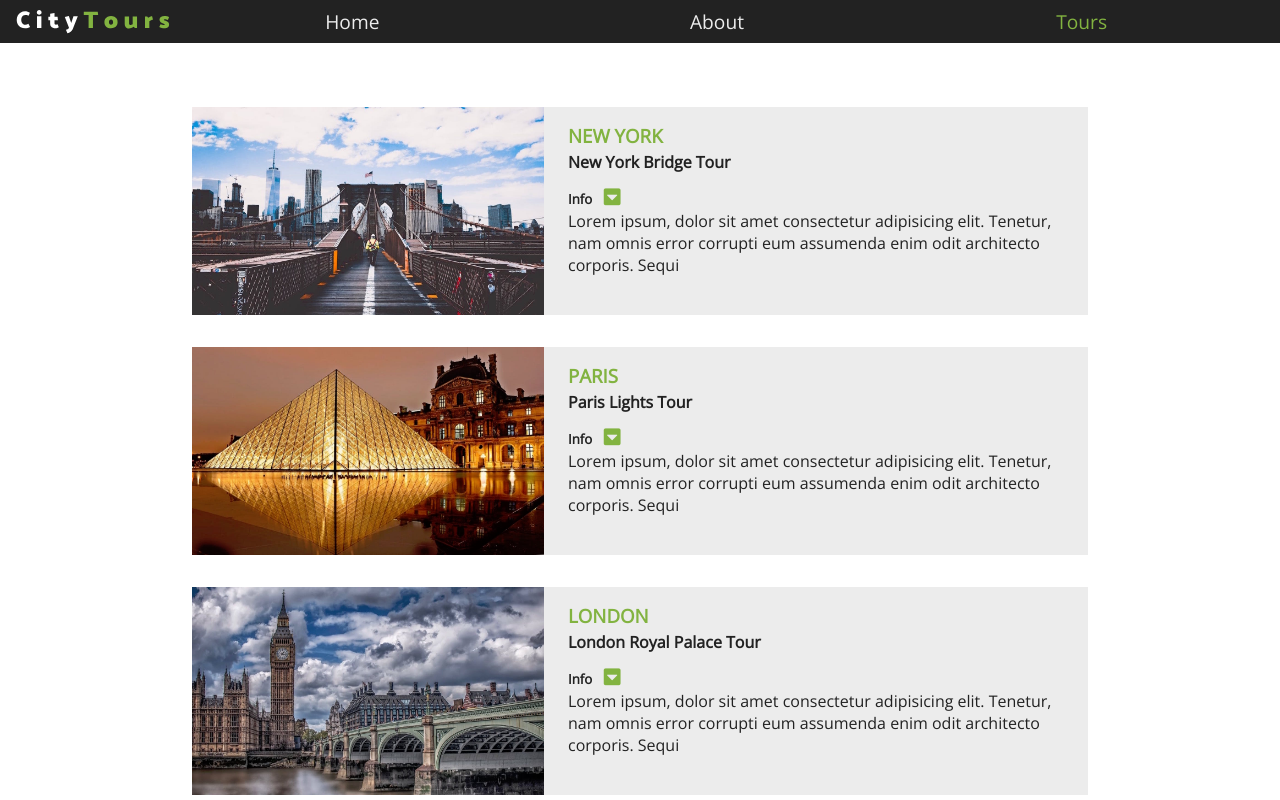
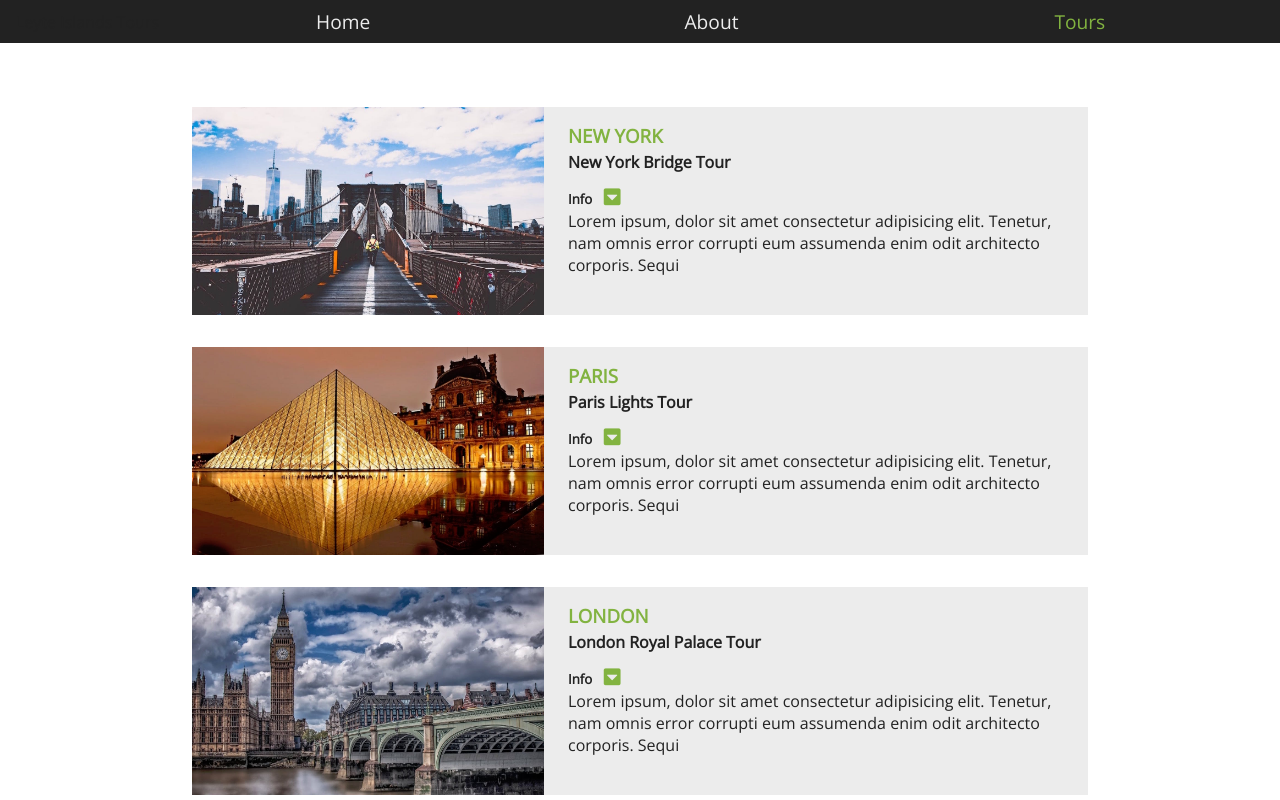
Before and after one commit to Rey-commits/Leyte_Tours_Reactjs, a React (Create React App) app: page / in a window 1280 px wide. Shown: the top 800 px of the page. Built offline with nearby package versions, Linux system fonts and the light colour scheme.

Commit message:
navbar brand have been modified

```diff
--- a/src/components/Navbar/Navbar.js
+++ b/src/components/Navbar/Navbar.js
@@ -1,11 +1,12 @@
 import React from 'react'
-import logo from "../../logo.svg"
+// import logo from "../../logo.svg"
 import "./navbar.scss"
 
 function Navbar() {
     return (
         <nav className="navbar">
-            <img src={logo} alt="city tours company"></img>
+            {/* <img src={logo} alt="city tours company"></img> */}
+            <div className="navBrand">Leyte Islands <span>Tours</span></div>
             <ul className="nav-links">
                 <li>
                     <a href="/" className="nav-link">home</a>
```
